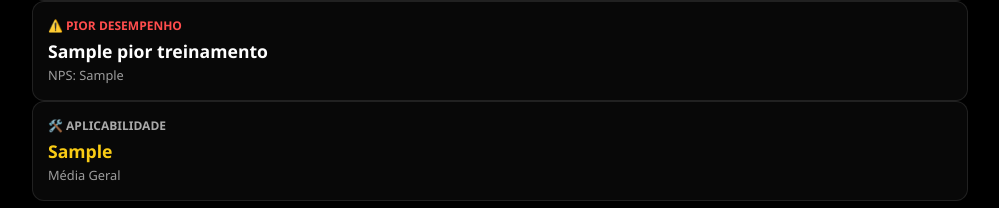
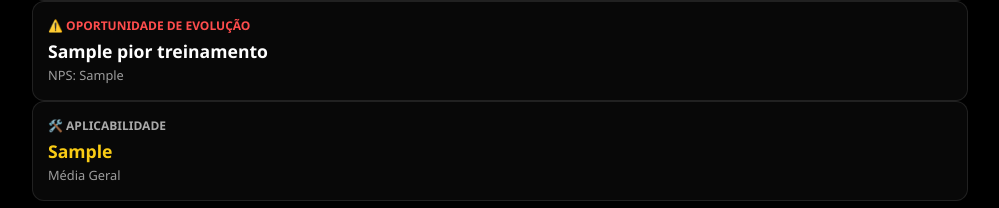
Before and after one commit to qualidadekcq-droid/nps, a Flask app: template templates/dashboard.html in a window 1280 px wide. Shown: the part 901-1109 px from the top of the page, without its empty margins (272-1271 px from the left). Run offline with Flask 3, Linux system fonts and the light colour scheme; the template is opened without the code that fills it: most values are stand-ins (such as "Sample title", 1, 10 or a date in 2020).

Commit message:
novo ajuste de escrita

```diff
--- a/templates/dashboard.html
+++ b/templates/dashboard.html
@@ -149,7 +149,7 @@
         <!-- Pior NPS (Alerta) -->
         <div class="col-md-3">
             <div class="insight-card">
-                <span class="insight-title" style="color: #ff4d4d;">⚠️ Pior Desempenho</span>
+                <span class="insight-title" style="color: #ff4d4d;">⚠️ Oportunidade de Evolução</span>
                 <span class="insight-value" style="color: #fff;">{{ pior_treinamento }}</span>
                 <span class="insight-label">NPS: {{ pior_nps }}</span>
             </div>
```
